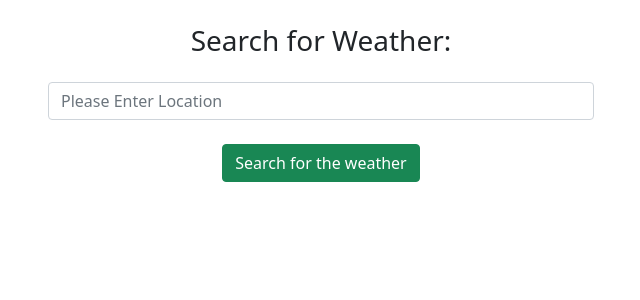
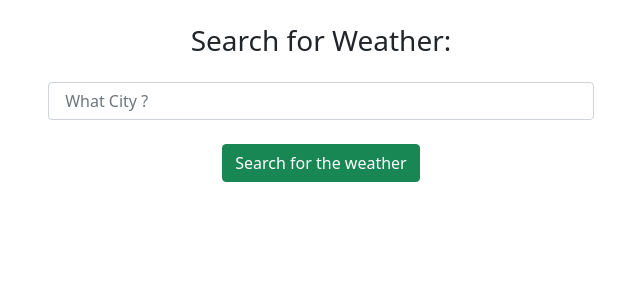
Before and after one commit to Bhaskar-Yarasi/Weather-angular, an Angular app: page / in a window 1280 px wide. Shown: the top 300 px of the page, without its empty margins (319-959 px from the left). Built offline with nearby package versions, Linux system fonts and the light colour scheme; no server answers.

Commit message:
input box validations commit

```diff
--- a/src/app/whether/whether.component.css
+++ b/src/app/whether/whether.component.css
@@ -1,5 +1,8 @@
 
-
+span{
+  color: red;
+  margin: 5px;
+}
 .row{
     display: flex !important;
     flex-direction: column !important;
@@ -54,7 +57,7 @@ h4{
     perspective: 1000px;
   }
   .card-body{
-    margin-left: 100px;
+    margin-left: 110px;
 
   }
 
--- a/src/app/whether/whether.component.html
+++ b/src/app/whether/whether.component.html
@@ -1,6 +1,6 @@
 <link rel="stylesheet" href="https://cdnjs.cloudflare.com/ajax/libs/font-awesome/4.7.0/css/font-awesome.min.css">
 
-<div class="container" style="background-image: url();">
+<div class="container">
     <div class="row">
       <div class="col-md-6">  <h3 class="text-center my-4">Search for Weather:</h3>
 
@@ -9,17 +9,21 @@
               <input
                 class="form-control"
                 type="text"
-                placeholder="Please Enter Location"
-                formControlName="location"
+                placeholder=" What City ?"
+                formControlName="location" required
               />
-             </div><br>
+              <span *ngIf="weather.controls.location.touched && weather.controls.location.hasError('required')">Please Enter Location</span>
+              <span *ngIf="weather.controls.location.hasError('pattern')">Enter
+                Valid Location</span>
+            </div><br>
              <div class="text-center">
               <button type="submit" class="btn btn-success btn-md">
                 Search for the weather</button>
              </div>
            </form>
 
-    </div>
+
+  </div>
       <div  *ngIf="weatherData?.current" class="card"  style="width: 28rem;" [ngStyle]="{'background-color':bgColor }">
         <div class="card-body" >
           <i  [ngStyle]="{'color':clr }" class="fa fa-sun-o fa fa-spinner fa-spin fa-3x" aria-hidden="true"></i>
--- a/src/app/whether/whether.component.ts
+++ b/src/app/whether/whether.component.ts
@@ -1,5 +1,5 @@
 import { Component, OnInit } from '@angular/core';
-import { FormBuilder, FormGroup } from '@angular/forms';
+import { FormBuilder, FormGroup,Validators } from '@angular/forms';
 import {APIService} from '../api.service';
 @Component({
   selector: 'app-whether',
@@ -7,6 +7,7 @@ import {APIService} from '../api.service';
   styleUrls: ['./whether.component.css']
 })
 export class WhetherComponent implements OnInit {
+
   weather:any;
   public weatherData: any;
   clr:any;
@@ -17,7 +18,7 @@ export class WhetherComponent implements OnInit {
 
   ngOnInit(): void {
     this.weather = this.formBuilder.group({
-      location: ['']
+      location: ['',[Validators.required,Validators.pattern('^[a-zA-Z \-\']+')] ]
     });
   }
   sendToAPIXU(formValues:any) {
```
